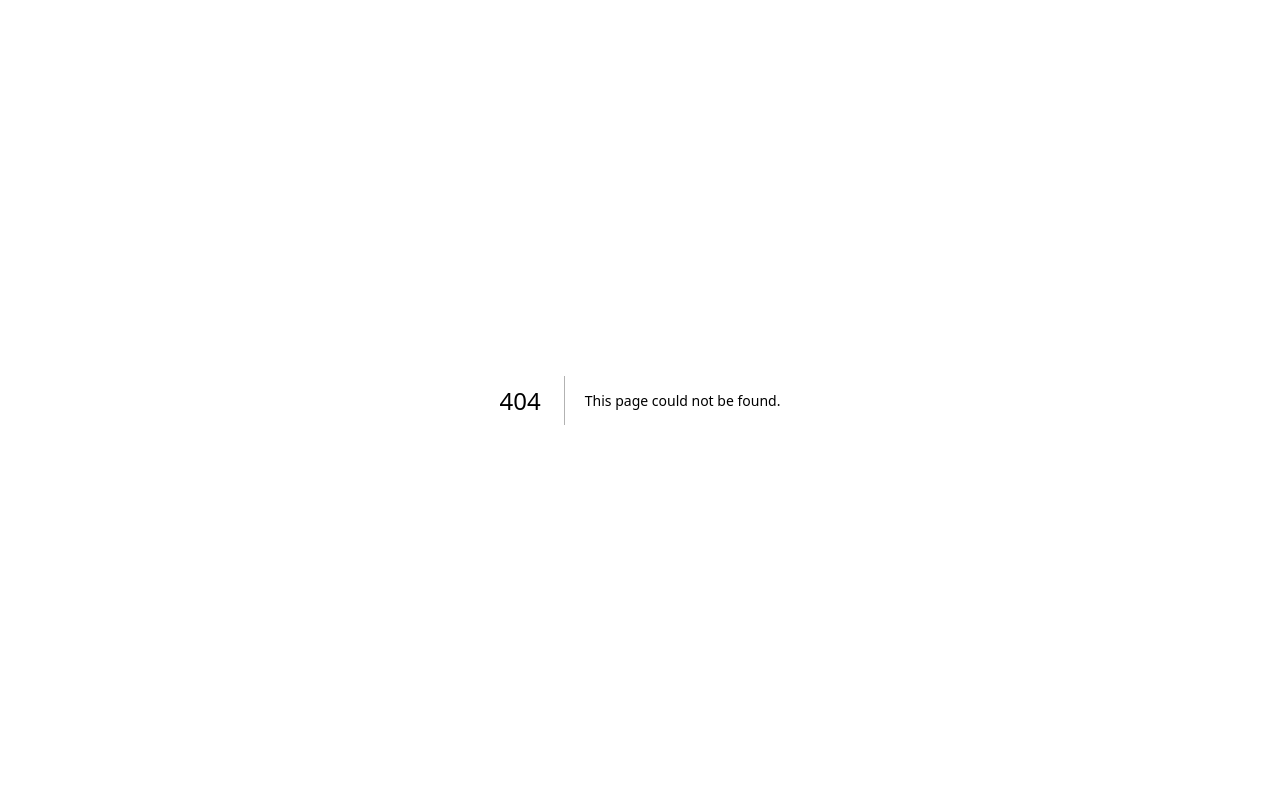
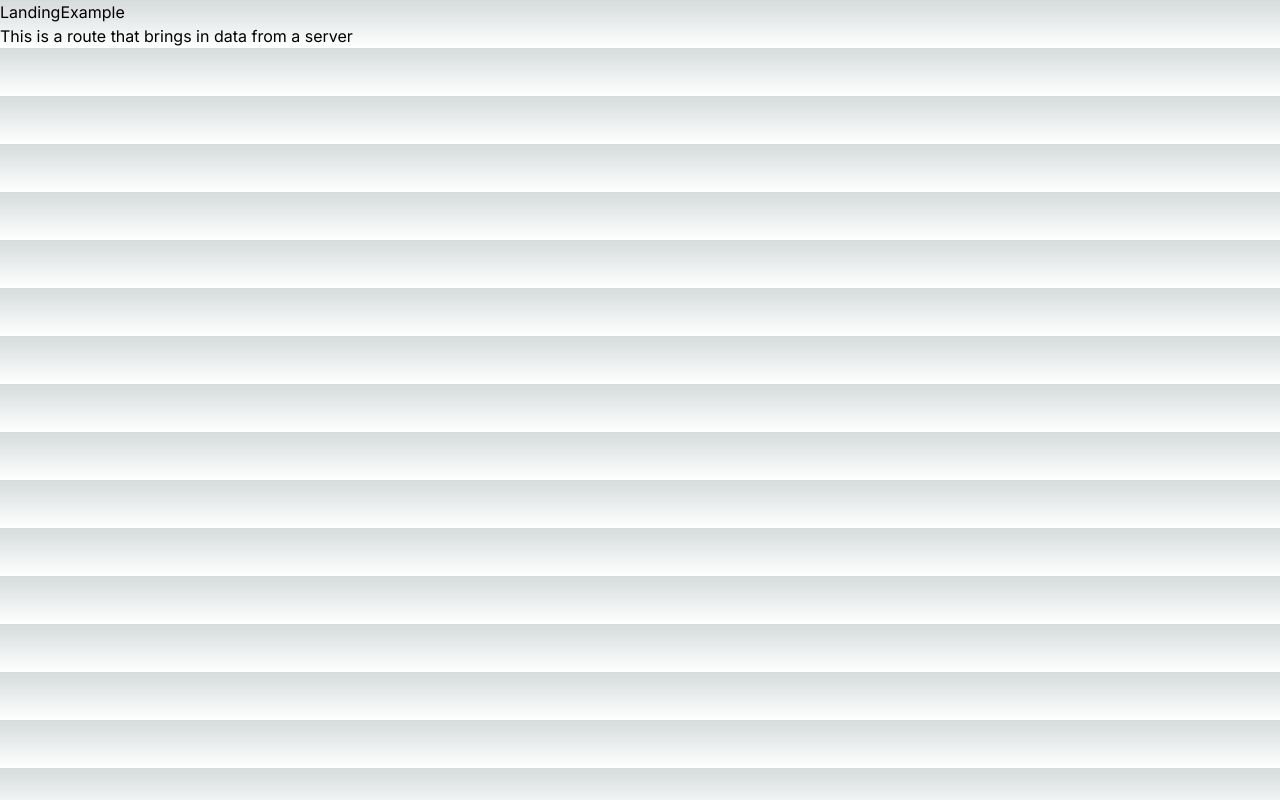
Before and after one commit to Branched-Gaming-Network/bgn-next-typescript-tailwind, a Next.js app: page /dynamic in a window 1280 px wide. Before the commit this address had no page. Built offline with nearby package versions, Linux system fonts and the light colour scheme.

Commit message:
Add dynamic exmaple route.  Add custom color palette information. Add navbar example component

```diff
--- /dev/null
+++ b/src/app/components/Navbar.tsx
@@ -0,0 +1,11 @@
+//Next Components
+import Link from 'next/link'
+
+export default function Navbar() {
+    return(
+        <nav>
+            <Link href="/">Landing</Link>
+            <Link href="/example">Example</Link>
+        </nav>
+    )
+}
--- /dev/null
+++ b/src/app/dynamic/page.tsx
@@ -0,0 +1,39 @@
+// Routed page
+// app\dynamic\page.tsx -> url/dynamic
+
+//Fetch data
+// async function getData() {
+//     const res = await fetch('http://uri:port/endpoint', {
+//         next: {
+//             revalidate: 30
+//-------------re-fetch data -> X seconds, otherwise pull from cache
+//-------------set to 0 to not cache data
+//         }
+//     })
+
+//     //Fulfill promise
+//     return res.json();
+// }
+
+export default async function Dynamic() {
+    //Call function to fetch data from server
+    //const data = await getData();
+
+    return (
+        <main>
+            <div className="text-black dark:text-white">This is a route that brings in data from a server</div>
+
+            {/* Map over data to display */}
+            {/* <>
+                {
+                    data.map((data) => (
+                        <div key={data.key}>
+                            <h1>{data.title}</h1>
+                        </div>
+                    ))
+                }
+            </> */}
+
+        </main>
+    )
+}
--- a/src/app/example/page.tsx
+++ b/src/app/example/page.tsx
@@ -1,3 +1,6 @@
+// Routed page
+// app\example\page.tsx -> url/example
+
 export default function Example() {
     return (
         <main>
--- a/src/app/layout.tsx
+++ b/src/app/layout.tsx
@@ -1,14 +1,23 @@
+// Root Layout for global components
+
+//Imports
 import type { Metadata } from "next";
 import { Inter } from "next/font/google";
 import "./globals.css";
 
+//Global components
+import Navbar from "./components/Navbar";
+
+//Font
 const inter = Inter({ subsets: ["latin"] });
 
+//Set metadata
 export const metadata: Metadata = {
   title: "Create Next App",
   description: "Generated by create next app",
 };
 
+//Root Layout
 export default function RootLayout({
   children,
 }: Readonly<{
@@ -16,7 +25,14 @@
 }>) {
   return (
     <html lang="en">
-      <body className={inter.className}>{children}</body>
+      <body className={inter.className}>
+        {/* Insert global nav bar component */}
+        <Navbar />
+
+        {/* Insert pages */}
+        {children}
+
+      </body>
     </html>
   );
 }
--- a/src/app/page.tsx
+++ b/src/app/page.tsx
@@ -1,3 +1,6 @@
+// Landing Page
+// app\page.tsx -> url/
+
 import Image from "next/image";
 
 export default function Home() {
```
Also changed, not shown: src/app/globals.css (+8 -0 lines), tailwind.config.ts (+17 -0 lines).
